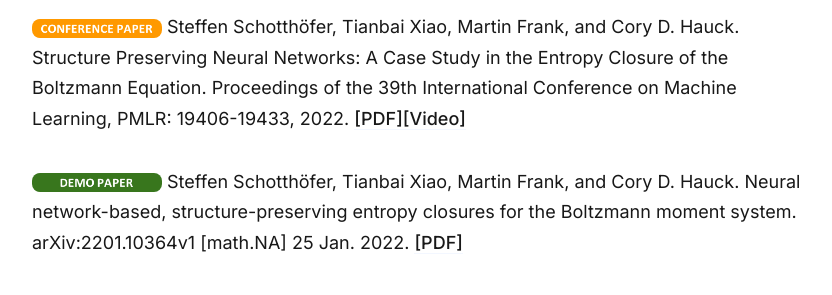
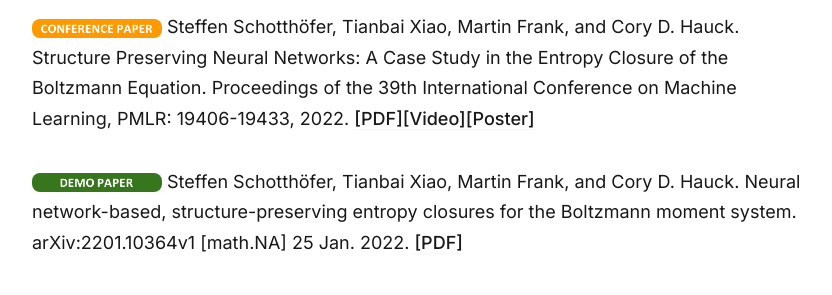
Before and after one commit to vavrines/vavrines.github.io, a Jekyll site: the page built from _projects/2022-01-01-research.md, in a window 1280 px wide and 900 px high, scrolled down 3604 px. Shown: the part 152-447 px from the top of the window, without its empty margins (218-1050 px from the left). Built offline with Jekyll 4.4.1, drawn with Linux system fonts in a browser that asks for light colours; nearby versions of some CDN libraries; some web fonts are replaced.

Commit message:
Add poster

```diff
--- a/_projects/2022-01-01-research.md
+++ b/_projects/2022-01-01-research.md
@@ -46,7 +46,7 @@
 <p><img src="../images/journal-article.png" width="130">
 Tianbai Xiao. An Investigation of Uncertainty Propagation in Non-equilibrium Flows. International Journal of Computational Fluid Dynamics, 36(4): 294-318, 2022. <a href='../documents/publications/xiao2022-investigation.pdf'>[PDF]</a></p>
 <p><img src="../images/conference-paper.png" width="130">
-Steffen Schotthöfer, Tianbai Xiao, Martin Frank, and Cory D. Hauck. Structure Preserving Neural Networks: A Case Study in the Entropy Closure of the Boltzmann Equation. Proceedings of the 39th International Conference on Machine Learning, PMLR: 19406-19433, 2022. <a href='../documents/publications/Schotthöfer2022-icml.pdf'>[PDF]</a><a href='https://slideslive.com/38984011'>[Video]</a></p>
+Steffen Schotthöfer, Tianbai Xiao, Martin Frank, and Cory D. Hauck. Structure Preserving Neural Networks: A Case Study in the Entropy Closure of the Boltzmann Equation. Proceedings of the 39th International Conference on Machine Learning, PMLR: 19406-19433, 2022. <a href='../documents/publications/Schotthöfer2022-icml.pdf'>[PDF]</a><a href='https://slideslive.com/38984011'>[Video]</a><a href='../documents/publications/Schotthöfer2022-icmlposter.pdf'>[Poster]</a></p>
 <p><img src="../images/demo-paper.png" width="130">
 Steffen Schotthöfer, Tianbai Xiao, Martin Frank, and Cory D. Hauck. Neural network-based, structure-preserving entropy closures for the Boltzmann moment system. arXiv:2201.10364v1 [math.NA] 25 Jan. 2022. <a href='https://arxiv.org/pdf/2201.10364.pdf'>[PDF]</a></p>
 <p><strong>2021</strong></p>
```
Also changed, not shown: 1 other file.
